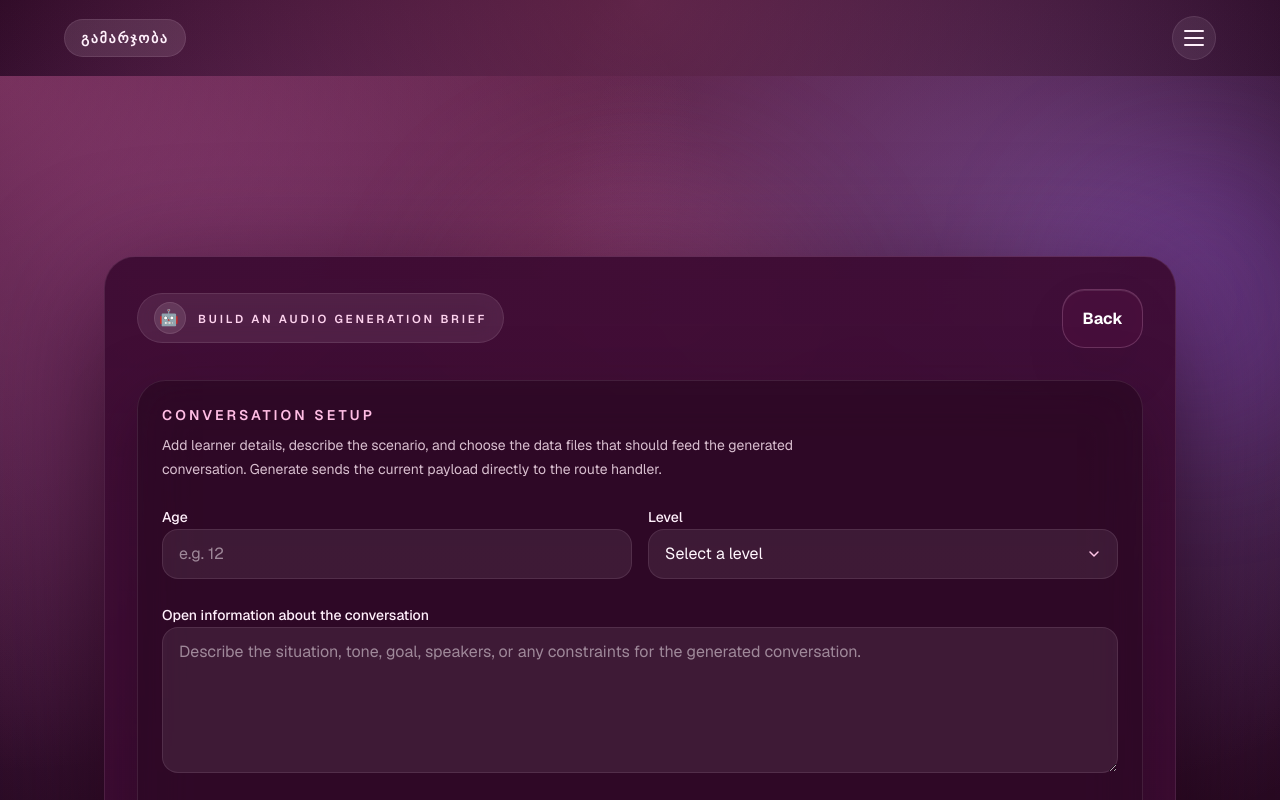
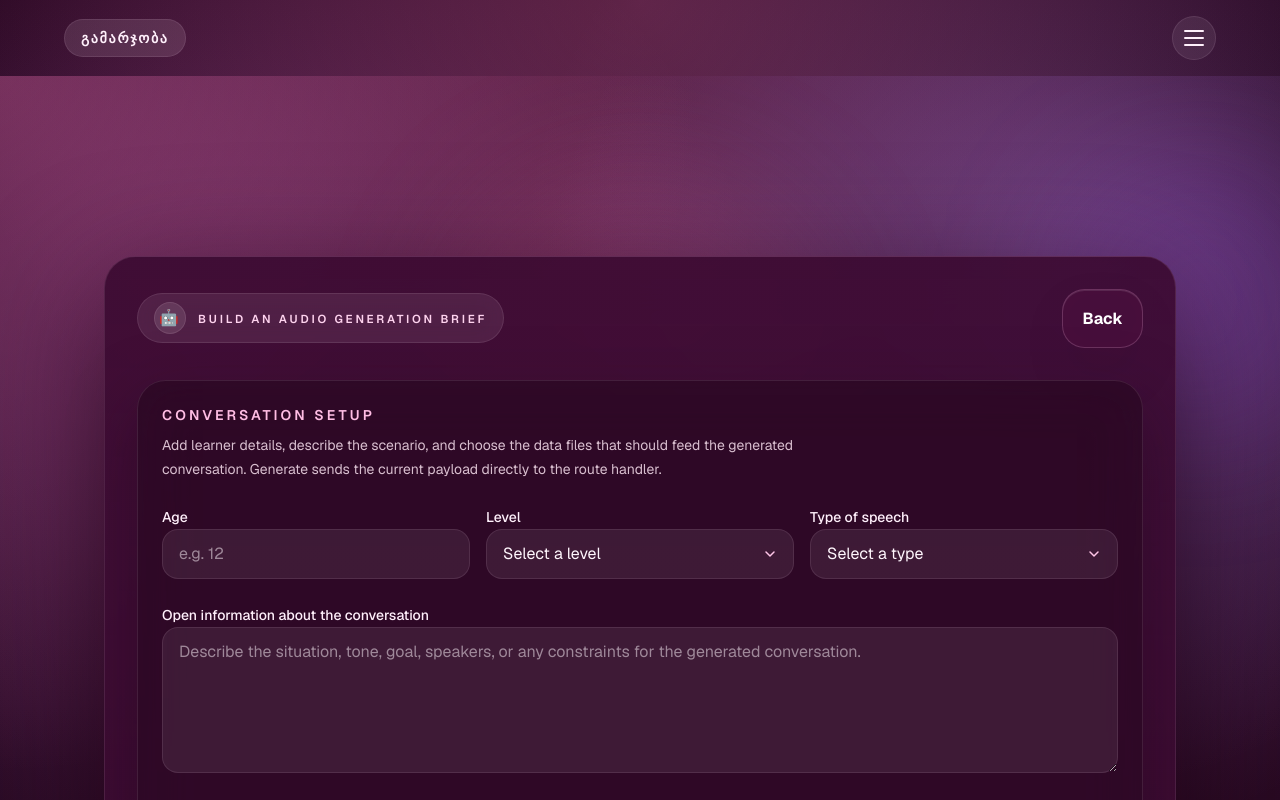
Before and after one commit to eduardoamdev/kartuli-audio-generator, a Next.js app: page /audio-generator in a window 1280 px wide. Shown: the top 800 px of the page. Built offline with nearby package versions, Linux system fonts and the light colour scheme.

Commit message:
feat: add type of speech selection to audio generator form and update request handling

```diff
--- a/src/app/api/audio/generator/route.ts
+++ b/src/app/api/audio/generator/route.ts
@@ -1,11 +1,18 @@
 import { NextResponse } from "next/server";
+import { SPEECH_TYPES } from "@/utils/constants";
+
+type SpeechType = (typeof SPEECH_TYPES)[keyof typeof SPEECH_TYPES];
 
 type AudioGeneratorRequestBody = {
   age: string;
   level: string;
+  typeOfSpeech: SpeechType;
   details: string;
   selectedFilesByFolder: Record<string, string[]>;
 };
+
+const isSpeechType = (value: unknown): value is SpeechType =>
+  value === SPEECH_TYPES.dialogue || value === SPEECH_TYPES.monologue;
 
 const isStringArrayRecord = (
   value: unknown,
@@ -32,6 +39,7 @@ const isAudioGeneratorRequestBody = (
   return (
     typeof candidate.age === "string" &&
     typeof candidate.level === "string" &&
+    isSpeechType(candidate.typeOfSpeech) &&
     typeof candidate.details === "string" &&
     isStringArrayRecord(candidate.selectedFilesByFolder)
   );
--- a/src/app/audio-generator/page.tsx
+++ b/src/app/audio-generator/page.tsx
@@ -3,6 +3,7 @@
 import { useEffect, useState } from "react";
 import Button from "@/components/ui/Button";
 import CardGridPageShell from "@/components/features/CardGridPageShell";
+import { SPEECH_TYPES } from "@/utils/constants";
 import { formatFolderOrFileName } from "@/utils/formatFolderOrFileName";
 
 type FolderWithFiles = {
@@ -10,9 +11,12 @@ type FolderWithFiles = {
   fileNames: string[];
 };
 
+type SpeechType = (typeof SPEECH_TYPES)[keyof typeof SPEECH_TYPES];
+
 type AudioGeneratorFormState = {
   age: string;
   level: string;
+  typeOfSpeech: SpeechType | "";
   details: string;
   selectedFilesByFolder: Record<string, string[]>;
 };
@@ -28,6 +32,7 @@ type AudioGeneratorResponse = {
 };
 
 const LEVEL_OPTIONS = ["A1", "A2", "B1", "B2", "C1", "C2"] as const;
+const SPEECH_TYPE_OPTIONS = Object.values(SPEECH_TYPES);
 
 const buildEmptySelections = (
   foldersWithFiles: FolderWithFiles[],
@@ -61,6 +66,7 @@ const buildGenerationPayload = (
   return {
     age: formState.age,
     level: formState.level,
+    typeOfSpeech: formState.typeOfSpeech,
     details: formState.details,
     selectedFilesByFolder,
   };
@@ -69,6 +75,7 @@ const buildGenerationPayload = (
 const defaultFormState: AudioGeneratorFormState = {
   age: "",
   level: "",
+  typeOfSpeech: "",
   details: "",
   selectedFilesByFolder: {},
 };
@@ -157,6 +164,15 @@ export default function AudioGeneratorPage() {
     setFormState((current) => ({
       ...current,
       level: value,
+    }));
+    setGenerationError(null);
+    setGenerationMessage(null);
+  };
+
+  const handleTypeOfSpeechChange = (value: SpeechType | "") => {
+    setFormState((current) => ({
+      ...current,
+      typeOfSpeech: value,
     }));
     setGenerationError(null);
     setGenerationMessage(null);
@@ -291,7 +307,7 @@ export default function AudioGeneratorPage() {
             </p>
           </div>
 
-          <div className="grid gap-4 md:grid-cols-2">
+          <div className="grid gap-4 md:grid-cols-3">
             <label className="space-y-2">
               <span className="text-sm font-medium text-[#fff0fb]">Age</span>
               <input
@@ -326,6 +342,56 @@ export default function AudioGeneratorPage() {
                       className="bg-[#411134] text-[#fff7fd]"
                     >
                       {levelOption}
+                    </option>
+                  ))}
+                </select>
+
+                <span className="pointer-events-none absolute inset-y-0 right-4 flex items-center text-[#ffc6e8]">
+                  <svg
+                    aria-hidden="true"
+                    viewBox="0 0 20 20"
+                    fill="none"
+                    className="h-4 w-4"
+                  >
+                    <path
+                      d="M5 7.5L10 12.5L15 7.5"
+                      stroke="currentColor"
+                      strokeWidth="1.8"
+                      strokeLinecap="round"
+                      strokeLinejoin="round"
+                    />
+                  </svg>
+                </span>
+              </div>
+            </label>
+
+            <label className="space-y-2">
+              <span className="text-sm font-medium text-[#fff0fb]">
+                Type of speech
+              </span>
+              <div className="relative">
+                <select
+                  name="typeOfSpeech"
+                  value={formState.typeOfSpeech}
+                  onChange={(event) =>
+                    handleTypeOfSpeechChange(
+                      event.target.value as SpeechType | "",
+                    )
+                  }
+                  className="min-h-12 w-full appearance-none rounded-[1rem] border border-[rgba(255,196,232,0.24)] bg-[rgba(255,232,245,0.08)] px-4 py-3 pr-12 text-base text-[#fff7fd] outline-none transition focus:border-[rgba(255,215,239,0.46)] focus:bg-[rgba(255,232,245,0.12)]"
+                >
+                  <option value="" className="bg-[#411134] text-[#fff7fd]">
+                    Select a type
+                  </option>
+                  {SPEECH_TYPE_OPTIONS.map((speechType) => (
+                    <option
+                      key={speechType}
+                      value={speechType}
+                      className="bg-[#411134] text-[#fff7fd]"
+                    >
+                      {speechType === SPEECH_TYPES.dialogue
+                        ? "Dialogue"
+                        : "Monologue"}
                     </option>
                   ))}
                 </select>
```
